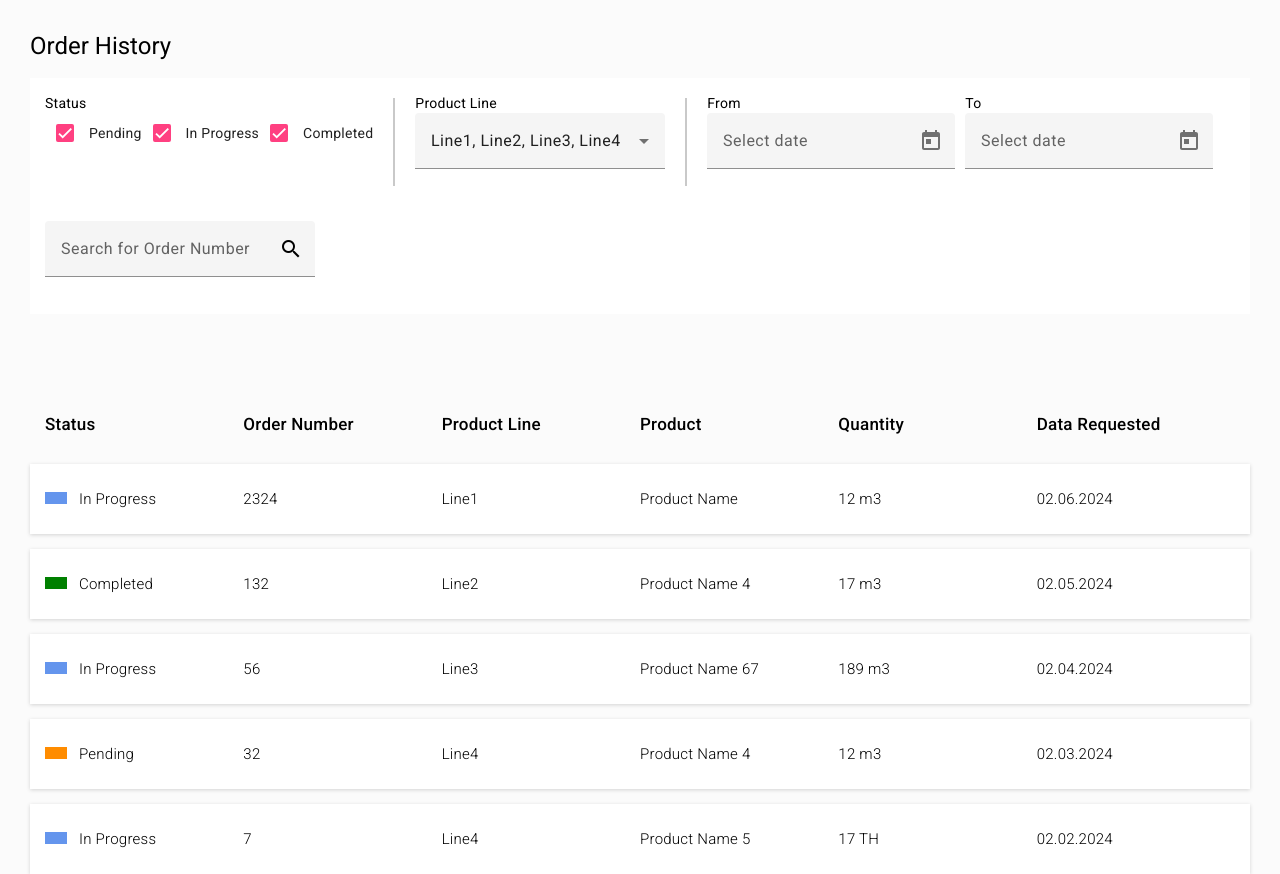
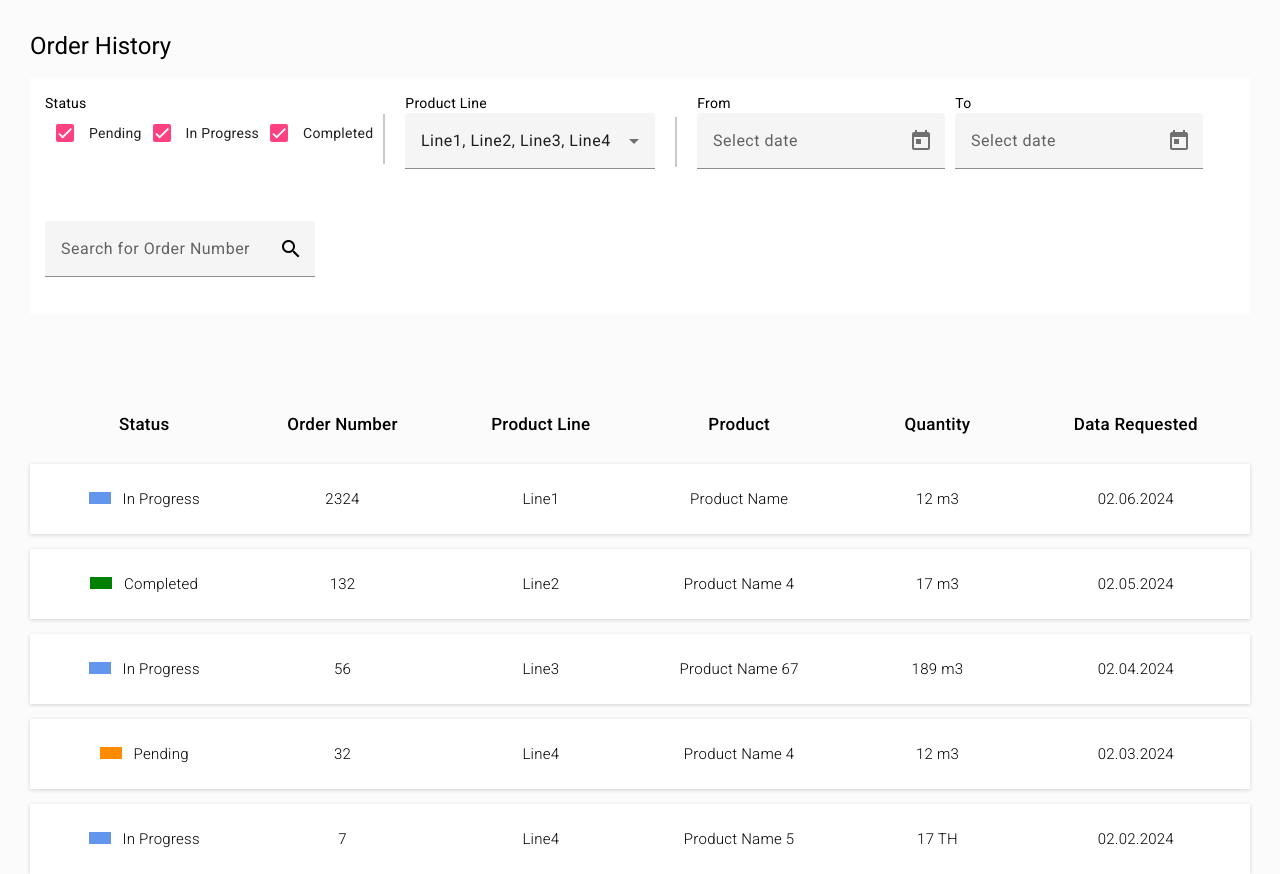
Before and after one commit to rostyslavKrukovskyi/ResponsiveTable, an Angular app: page / in a window 1280 px wide. Built offline with nearby package versions, Linux system fonts and the light colour scheme.

Commit message:
add small sizes fix

```diff
--- a/src/app/modules/responsive-table/components/responsive-table/responsive-table.component.html
+++ b/src/app/modules/responsive-table/components/responsive-table/responsive-table.component.html
@@ -8,9 +8,9 @@
           <p><mat-checkbox formControlName="pending">Pending</mat-checkbox></p>
           <p><mat-checkbox formControlName="inProgress">In Progress</mat-checkbox></p>
           <p><mat-checkbox formControlName="completed">Completed</mat-checkbox></p>
+          <div class="divider"></div>
         </div>
       </section>
-      <div class="divider"></div>
       <section class="filter-section">
         <div>Product Line</div>
         <mat-form-field class="product-line-field">
@@ -44,6 +44,7 @@
       <mat-icon matSuffix>search</mat-icon>
     </mat-form-field>
   </div>
+  <ng-container *ngIf="dataSource.length > 0">
     <div class="list-header" [ngStyle]="{'grid-template-columns': getGridTemplateColumns()}">
       <div class="cell" *ngFor="let column of columnsMappings">{{ column.headerTitle }}</div>
     </div>
@@ -66,6 +67,7 @@
         </div>
       </div>
     </div>
+  </ng-container>
   <ng-container *ngIf="dataSource.length === 0">
     <div class="no-data">
       <mat-icon>info</mat-icon>
--- a/src/app/modules/responsive-table/components/responsive-table/responsive-table.component.scss
+++ b/src/app/modules/responsive-table/components/responsive-table/responsive-table.component.scss
@@ -22,6 +22,7 @@
     flex-wrap: wrap;
     gap: 10px;
     margin-bottom: 70px;
+    min-width: 350px;
     .left-filters-part {
       display: flex;
       flex-wrap: wrap;
@@ -41,6 +42,7 @@
       flex-direction: column;
       .status-checkboxes {
         display: flex;
+        flex-wrap: wrap;
       }
     }
     .search-field {
@@ -76,6 +78,7 @@
 }
 
 .list-header,.row {
+  min-width: 490px;
   display: grid;
   align-items: center;
   justify-content: center;
@@ -84,6 +87,7 @@
 }
 .cell {
   min-width: 50px;
+  text-align: center;
 }
 .list-header {
   font-size: 17px;
@@ -100,8 +104,14 @@
 
 .divider {
   border-right: 2px solid #C9C9C9;
-  height: 90%;
+  height: 50px;
   display: flex;
   align-self: center;
   margin: 0 10px;
 }
+
+@media screen and (max-width: 700px) {
+  .divider {
+    display: none;
+  }
+}
```
Lines whose indentation alone changed are shown as unchanged.
